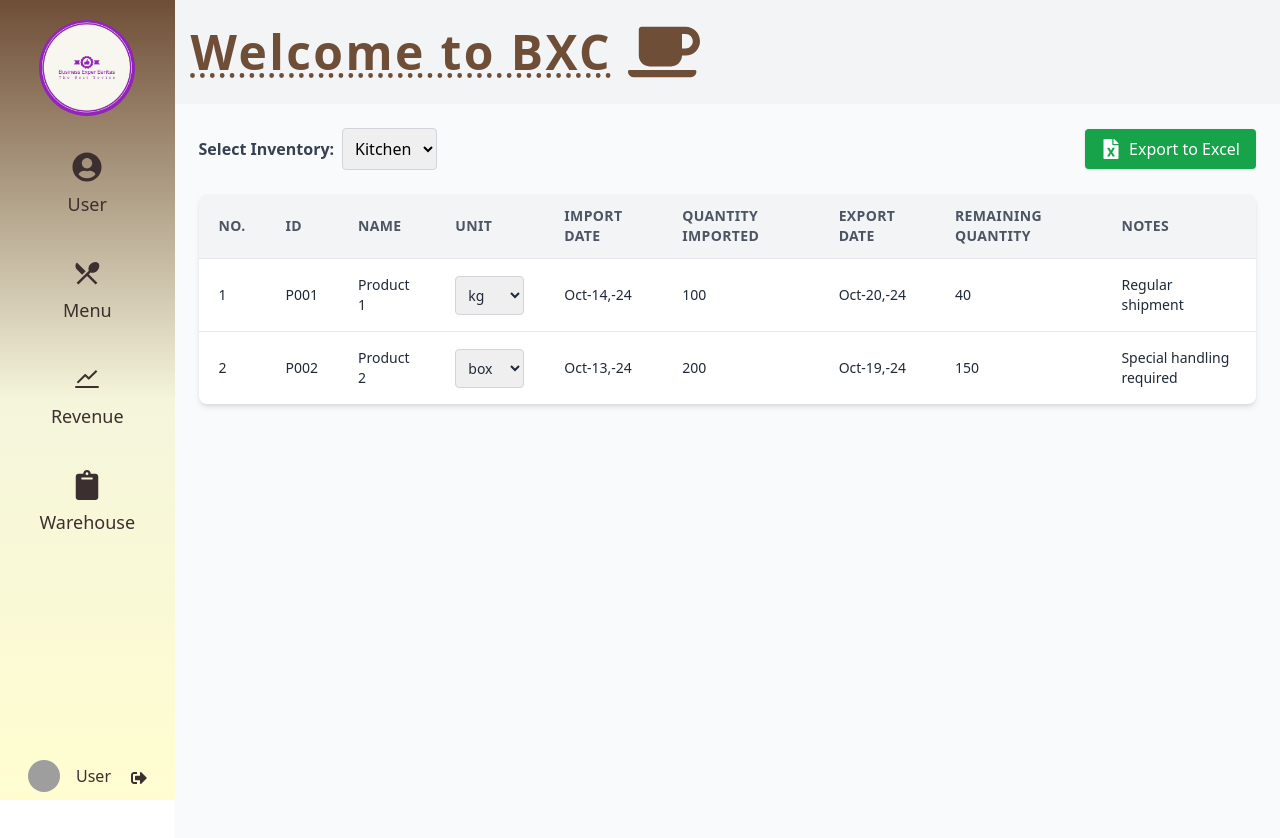
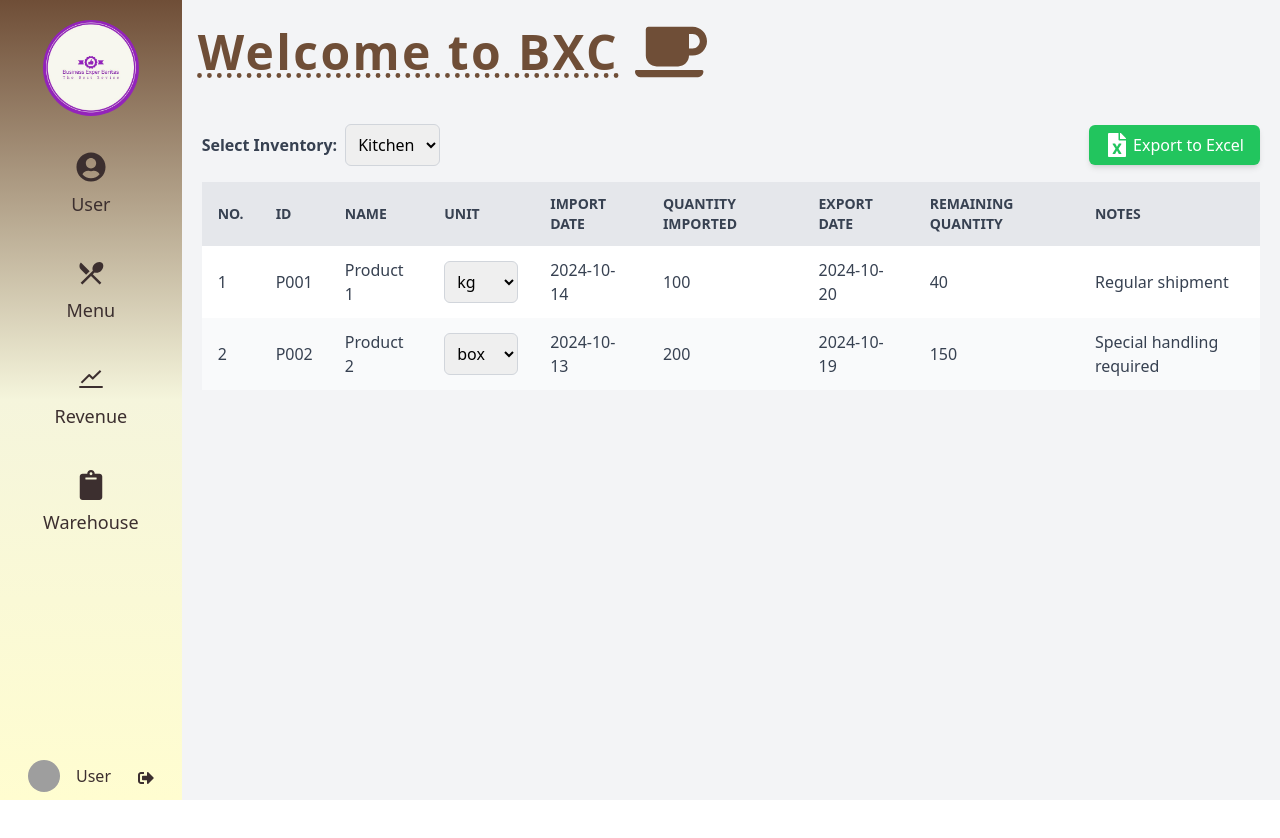
Before and after one commit to seeyala/BXC, a Next.js app: page /home in a window 1280 px wide. Both pictures are taken after a click on the button "Warehouse". Shown: the top 838 px of the page. After the commit the page ends 800 px from the top, so only its background shows below. Built offline with nearby package versions, Linux system fonts and the light colour scheme; grey boxes are pictures that could not be loaded.

Commit message:
FE/Table Adjust

```diff
--- a/src/components/Warehouse.tsx
+++ b/src/components/Warehouse.tsx
@@ -1,13 +1,6 @@
 "use client";
 import { useState } from 'react';
 import { FaFileExcel } from 'react-icons/fa';
-
-// Utility function to format date in 'MMM-d-yy' format (like Sep-9-24)
-const formatDate = (dateString) => {
-  const options = { year: '2-digit', month: 'short', day: 'numeric' };
-  const date = new Date(dateString);
-  return new Intl.DateTimeFormat('en-US', options).format(date).replace(/\s/g, '-');
-};
 
 const WarehouseTable = () => {
   const [products, setProducts] = useState([
@@ -39,52 +32,54 @@ const WarehouseTable = () => {
   const [selectedInventory, setSelectedInventory] = useState('inventory1');
 
   return (
-    <div className="p-6 bg-gray-50 min-h-screen">
-      <div className="mb-6 flex justify-between items-center">
-        {/* Dropdown Button for Inventories */}
-        <div>
-          <label className="mr-2 font-semibold text-gray-700">Select Inventory:</label>
+    <div className="p-5">
+      <div className="mb-4 flex justify-between items-center">
+        <div className="flex items-center">
+          <label htmlFor="inventory-select" className="mr-2 font-semibold text-gray-700">Select Inventory:</label>
           <select
+            id="inventory-select"
             value={selectedInventory}
             onChange={(e) => setSelectedInventory(e.target.value)}
-            className="border border-gray-300 p-2 rounded focus:ring-2 focus:ring-blue-300 focus:outline-none"
+            className="border border-gray-300 p-2 rounded-md focus:outline-none focus:ring-2 focus:ring-green-500 transition duration-200"
           >
             <option value="inventory1">Kitchen</option>
             <option value="inventory2">Bar</option>
           </select>
         </div>
 
-        {/* Export Excel Button with Icon */}
         <button
-          className="bg-green-600 text-white px-4 py-2 rounded hover:bg-green-700 transition duration-200 flex items-center shadow"
+          className="bg-green-500 text-white px-4 py-2 rounded-md hover:bg-green-600 transition duration-200 flex items-center shadow-md"
         >
-          <FaFileExcel size={20} className="mr-2" />
+          <FaFileExcel size={24} className="mr-1" />
           Export to Excel
         </button>
       </div>
 
-      <div className="overflow-x-auto bg-white shadow-md rounded-lg">
-        <table className="min-w-full text-sm text-gray-800">
+      <div className="overflow-x-auto">
+        <table className="min-w-full bg-white shadow-lg rounded-lg">
           <thead>
-            <tr className="bg-gray-100 text-left text-sm font-semibold uppercase tracking-wide text-gray-600">
-              <th className="py-3 px-5">No.</th>
-              <th className="py-3 px-5">ID</th>
-              <th className="py-3 px-5">Name</th>
-              <th className="py-3 px-5">Unit</th>
-              <th className="py-3 px-5">Import Date</th>
-              <th className="py-3 px-5">Quantity Imported</th>
-              <th className="py-3 px-5">Export Date</th>
-              <th className="py-3 px-5">Remaining Quantity</th>
-              <th className="py-3 px-5">Notes</th>
+            <tr className="bg-gray-200 text-left text-sm text-gray-700 uppercase">
+              <th className="py-3 px-4">No.</th>
+              <th className="py-3 px-4">ID</th>
+              <th className="py-3 px-4">Name</th>
+              <th className="py-3 px-4">Unit</th>
+              <th className="py-3 px-4">Import Date</th>
+              <th className="py-3 px-4">Quantity Imported</th>
+              <th className="py-3 px-4">Export Date</th>
+              <th className="py-3 px-4">Remaining Quantity</th>
+              <th className="py-3 px-4">Notes</th>
             </tr>
           </thead>
           <tbody>
             {products.map((product, index) => (
-              <tr key={product.id} className="hover:bg-gray-50 transition">
-                <td className="py-4 px-5 border-t">{index + 1}</td>
-                <td className="py-4 px-5 border-t">{product.productCode}</td>
-                <td className="py-4 px-5 border-t">{product.productName}</td>
-                <td className="py-4 px-5 border-t">
+              <tr
+                key={product.id}
+                className={`transition duration-200 hover:bg-gray-100 ${index % 2 === 0 ? 'bg-white' : 'bg-gray-50'}`}
+              >
+                <td className="py-3 px-4 text-gray-700">{index + 1}</td>
+                <td className="py-3 px-4 text-gray-700">{product.productCode}</td>
+                <td className="py-3 px-4 text-gray-700">{product.productName}</td>
+                <td className="py-3 px-4">
                   <select
                     value={product.productUnit}
                     onChange={(e) =>
@@ -96,7 +91,7 @@ const WarehouseTable = () => {
                         )
                       )
                     }
-                    className="border border-gray-300 p-2 rounded focus:outline-none focus:ring-2 focus:ring-blue-300"
+                    className="border border-gray-300 p-2 rounded-md focus:outline-none focus:ring-2 focus:ring-green-500 transition duration-200"
                   >
                     <option value="kg">kg</option>
                     <option value="g">g</option>
@@ -106,11 +101,11 @@ const WarehouseTable = () => {
                     <option value="pack">pack</option>
                   </select>
                 </td>
-                <td className="py-4 px-5 border-t">{formatDate(product.importDate)}</td>
-                <td className="py-4 px-5 border-t">{product.quantityImported}</td>
-                <td className="py-4 px-5 border-t">{formatDate(product.exportDate)}</td>
-                <td className="py-4 px-5 border-t">{product.remainingQuantity}</td>
-                <td className="py-4 px-5 border-t">{product.notes}</td>
+                <td className="py-3 px-4 text-gray-700">{product.importDate}</td>
+                <td className="py-3 px-4 text-gray-700">{product.quantityImported}</td>
+                <td className="py-3 px-4 text-gray-700">{product.exportDate}</td>
+                <td className="py-3 px-4 text-gray-700">{product.remainingQuantity}</td>
+                <td className="py-3 px-4 text-gray-700">{product.notes}</td>
               </tr>
             ))}
           </tbody>
```
